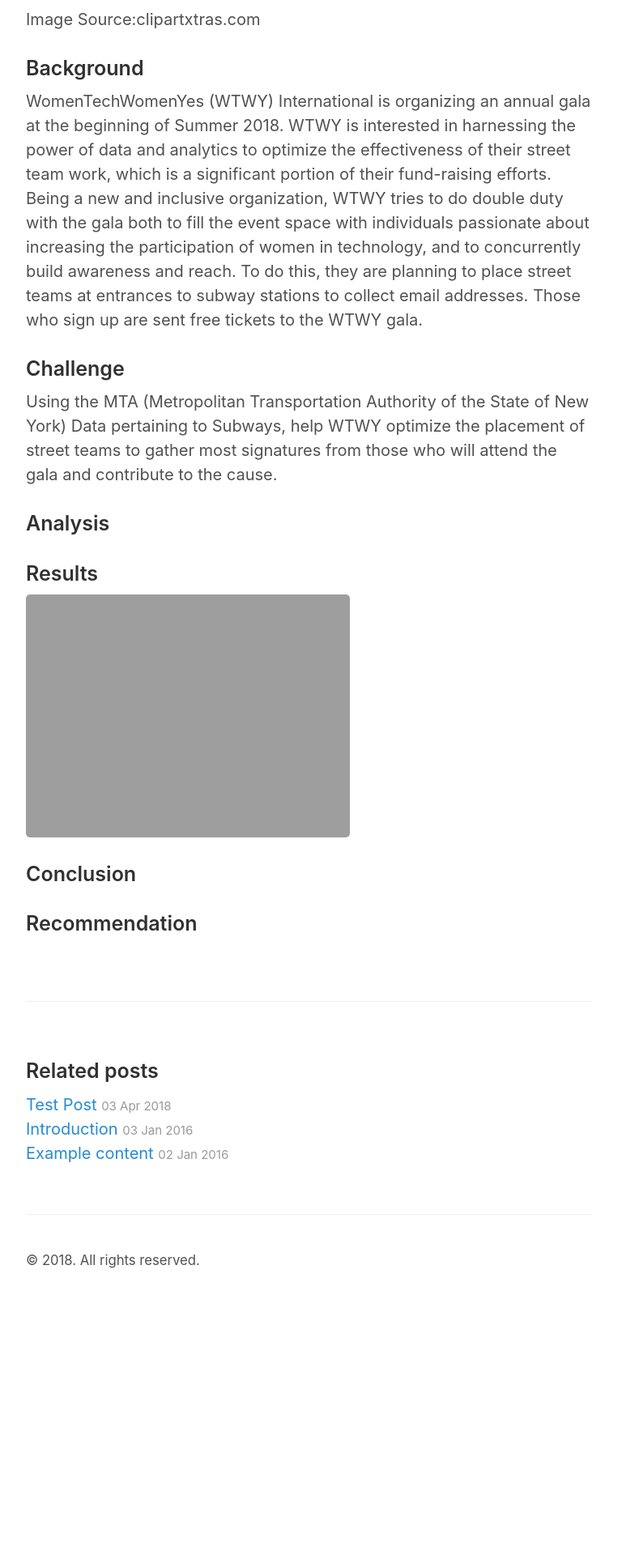
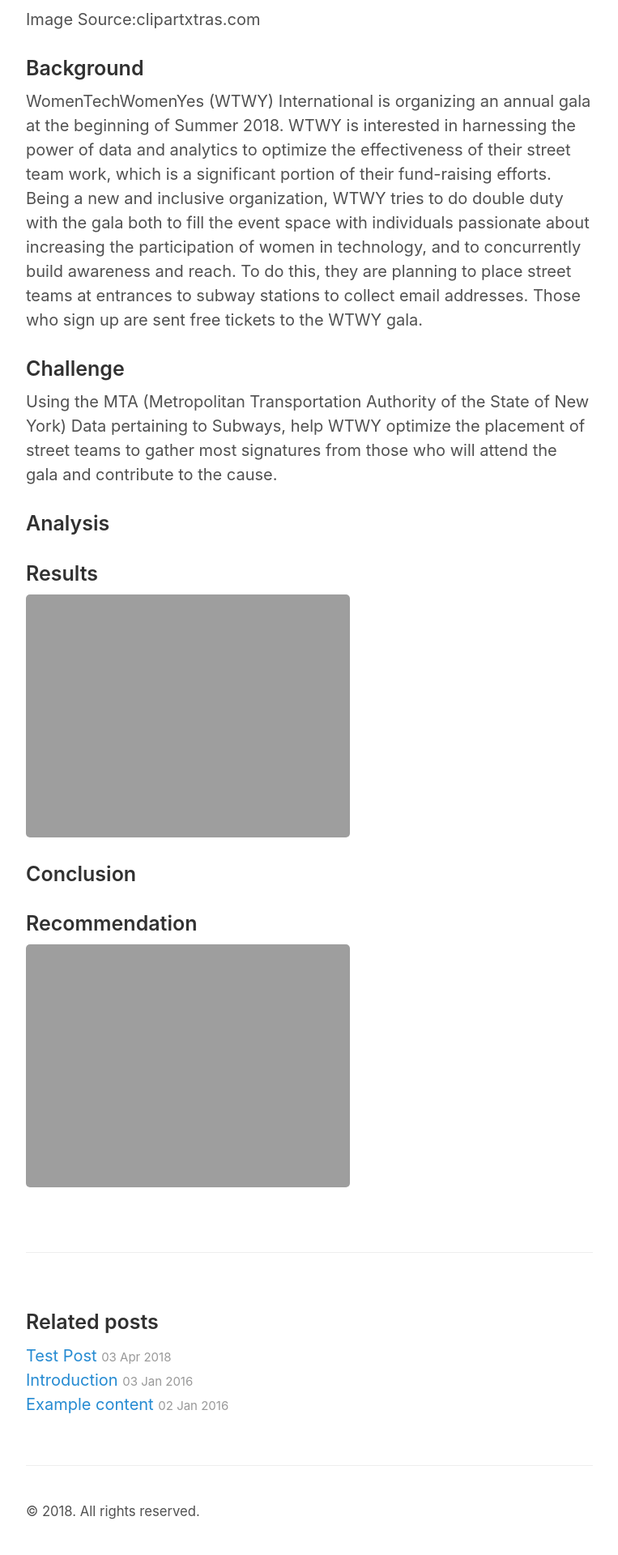
Before and after one commit to parujp/parujp.github.io, a Jekyll site: the page built from _posts/2018-07-06-project-benson.md, in a window 1280 px wide. Shown: the part 710-2630 px from the top of the page at 81% size, without its empty margins (258-1021 px from the left). Built offline with Jekyll 4.4.1, drawn with Linux system fonts in a browser that asks for light colours; before the commit the page ends 2320 px from its top, so only the background shows below that; grey boxes are pictures that could not be loaded.

Commit message:
Blog edits

```diff
--- a/_posts/2018-07-06-project-benson.md
+++ b/_posts/2018-07-06-project-benson.md
@@ -18,3 +18,4 @@ Using the MTA (Metropolitan Transportation Authority of the State of New York) D
 ### Conclusion
 
 ### Recommendation
+![alt_text](https://parujp.github.io/public/WTWY.jpg)
```
Also changed, not shown: 1 other file.
